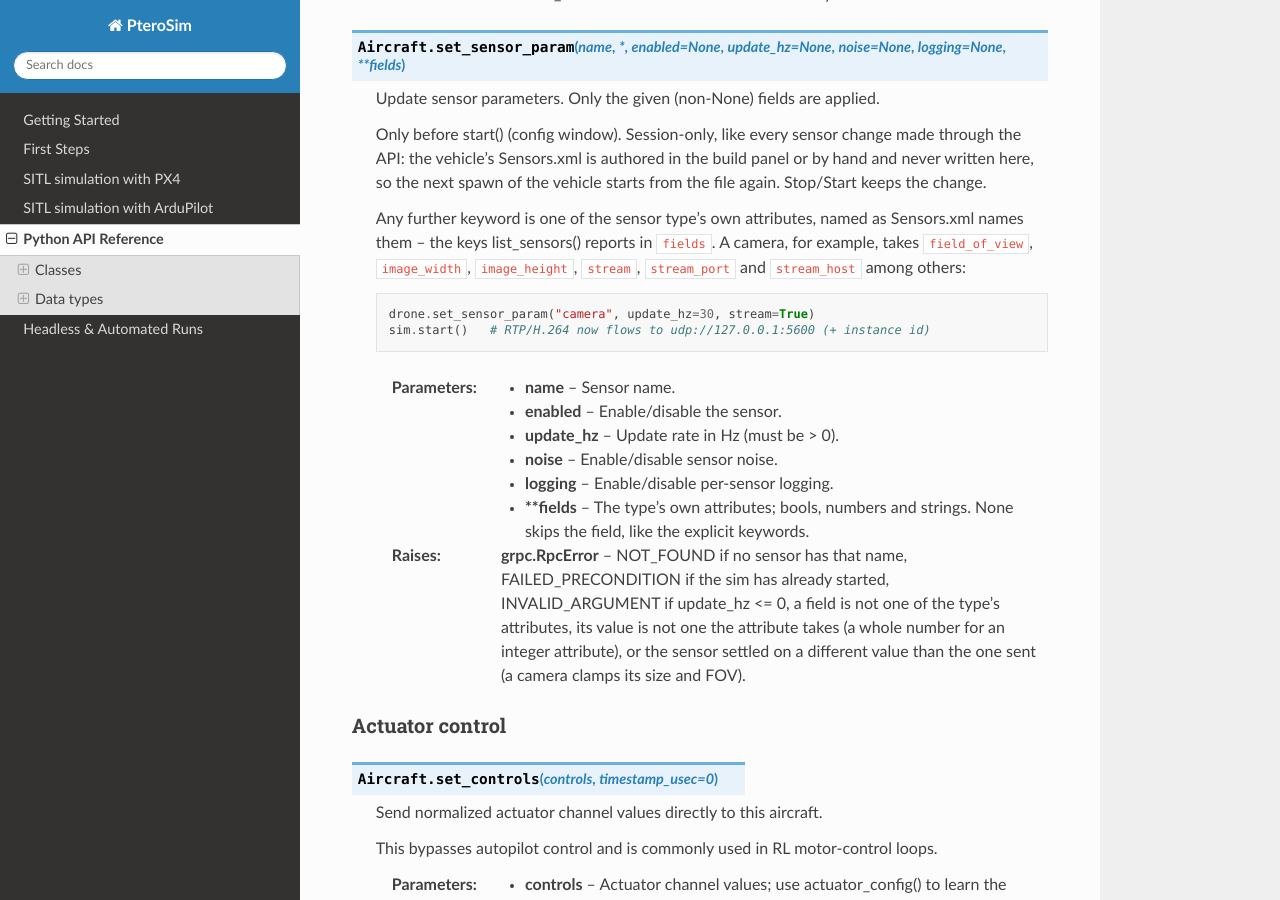
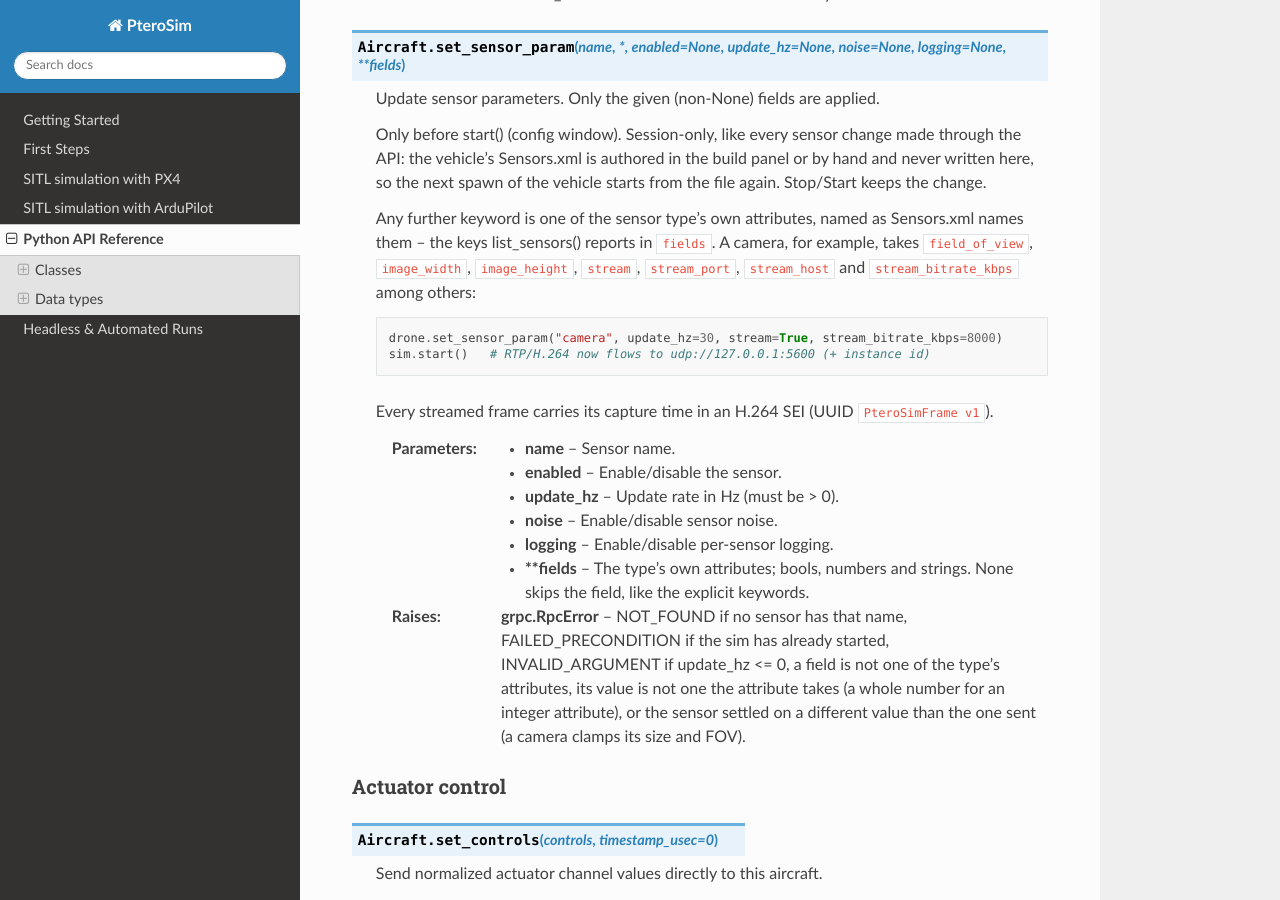
Before and after one commit to AlexanderRex/PteroSimDocs, a Sphinx documentation site: the page built from docs/source/python_api.rst, in a window 1280 px wide and 900 px high, scrolled down 9903 px. Built offline with Sphinx 7.4.7 and the Read the Docs theme 3.1.0, drawn with Linux system fonts in a browser that asks for light colours.

Commit message:
docs: regenerate python_api.rst from SDK 14f101caa6f5815dbe76e60a4b9f84fc06b6759f (#25)

```diff
--- a/docs/source/python_api.rst
+++ b/docs/source/python_api.rst
@@ -481,10 +481,13 @@
    Any further keyword is one of the sensor type's own attributes, named as
    Sensors.xml names them -- the keys list_sensors() reports in ``fields``.
    A camera, for example, takes ``field_of_view``, ``image_width``,
-   ``image_height``, ``stream``, ``stream_port`` and ``stream_host`` among others::
+   ``image_height``, ``stream``, ``stream_port``, ``stream_host`` and
+   ``stream_bitrate_kbps`` among others::
 
-       drone.set_sensor_param("camera", update_hz=30, stream=True)
+       drone.set_sensor_param("camera", update_hz=30, stream=True, stream_bitrate_kbps=8000)
        sim.start()   # RTP/H.264 now flows to udp://127.0.0.1:5600 (+ instance id)
+
+   Every streamed frame carries its capture time in an H.264 SEI (UUID ``PteroSimFrame v1``).
 
    :param name: Sensor name.
    :param enabled: Enable/disable the sensor.
```
